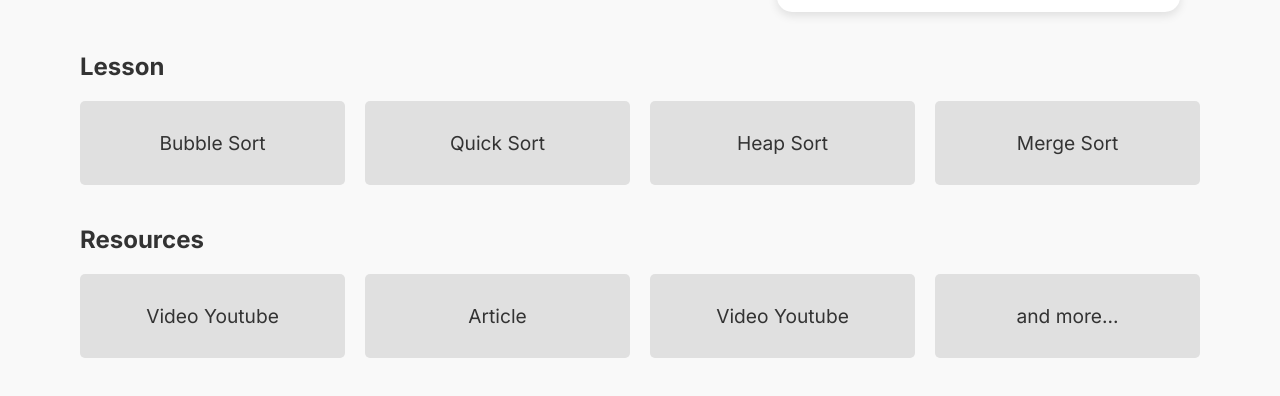
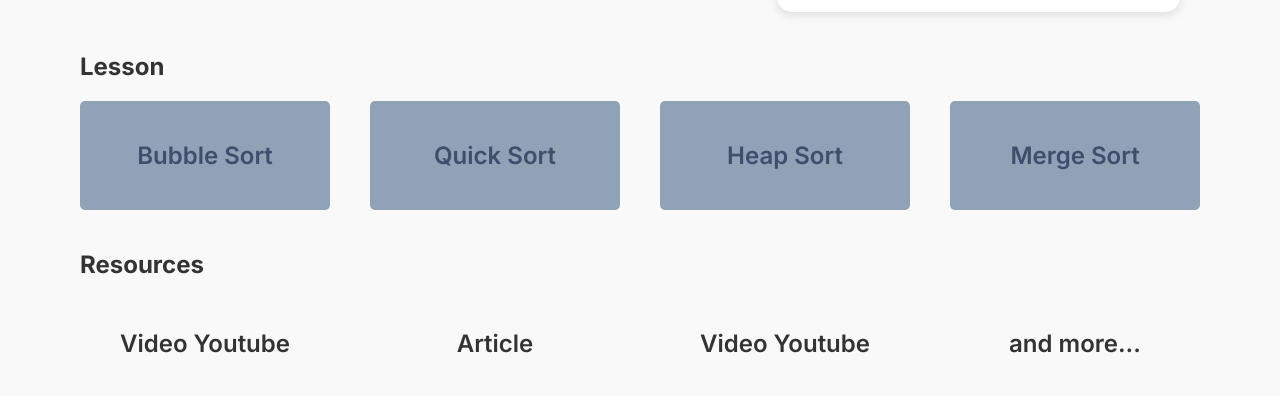
Before and after one commit to aththariq/LearnSortWeb, a plain HTML site: page main-page.html in a window 1280 px wide. Shown: the part 376-772 px from the top of the page. Drawn offline with nearby package versions, Linux system fonts and the light colour scheme.

Commit message:
fixing layout

```diff
--- a/css/dashboard.css
+++ b/css/dashboard.css
@@ -237,17 +237,18 @@ canvas {
 .resources-grid {
   display: grid;
   grid-template-columns: repeat(4, 1fr);
-  grid-gap: 20px;
+  grid-gap: 40px;
 }
 
 .lesson-card,
 .resource-card {
-  background-color: #e0e0e0;
   text-align: center;
   padding: 30px 20px;
   border-radius: 5px;
   font-size: 1.2rem;
   cursor: pointer;
+  font-size: 1.5em;
+  font-weight: 600;
 }
 
 .progress-chart {
@@ -267,3 +268,16 @@ canvas {
   align-items: center;
   margin-bottom: 20px;
 }
+
+.menu {
+  text-decoration: none;
+  color: var(--secondary-color);
+  background-color: var(--grey-color);
+  padding: 10px 20px;
+  border-radius: 5px;
+}
+
+.menu:hover {
+  background-color: var(--primary-color);
+  color: whitesmoke;
+}
--- a/main-page.html
+++ b/main-page.html
@@ -114,10 +114,18 @@
       <section class="lessons-section">
         <h2 class="title-section">Lesson</h2>
         <div class="lessons-grid">
-          <div class="lesson-card">Bubble Sort</div>
-          <div class="lesson-card">Quick Sort</div>
-          <div class="lesson-card">Heap Sort</div>
-          <div class="lesson-card">Merge Sort</div>
+          <a class="menu" href="Bubble-Sort.html">
+            <div class="lesson-card">Bubble Sort</div>
+          </a>
+          <a class="menu" href="Quick-Sort.html">
+            <div class="lesson-card">Quick Sort</div>
+          </a>
+          <a class="menu" href="Heap-Sort.html">
+            <div class="lesson-card">Heap Sort</div>
+          </a>
+          <a class="menu" href="Merge-Sort.html">
+            <div class="lesson-card">Merge Sort</div>
+          </a>
         </div>
       </section>
 
```
